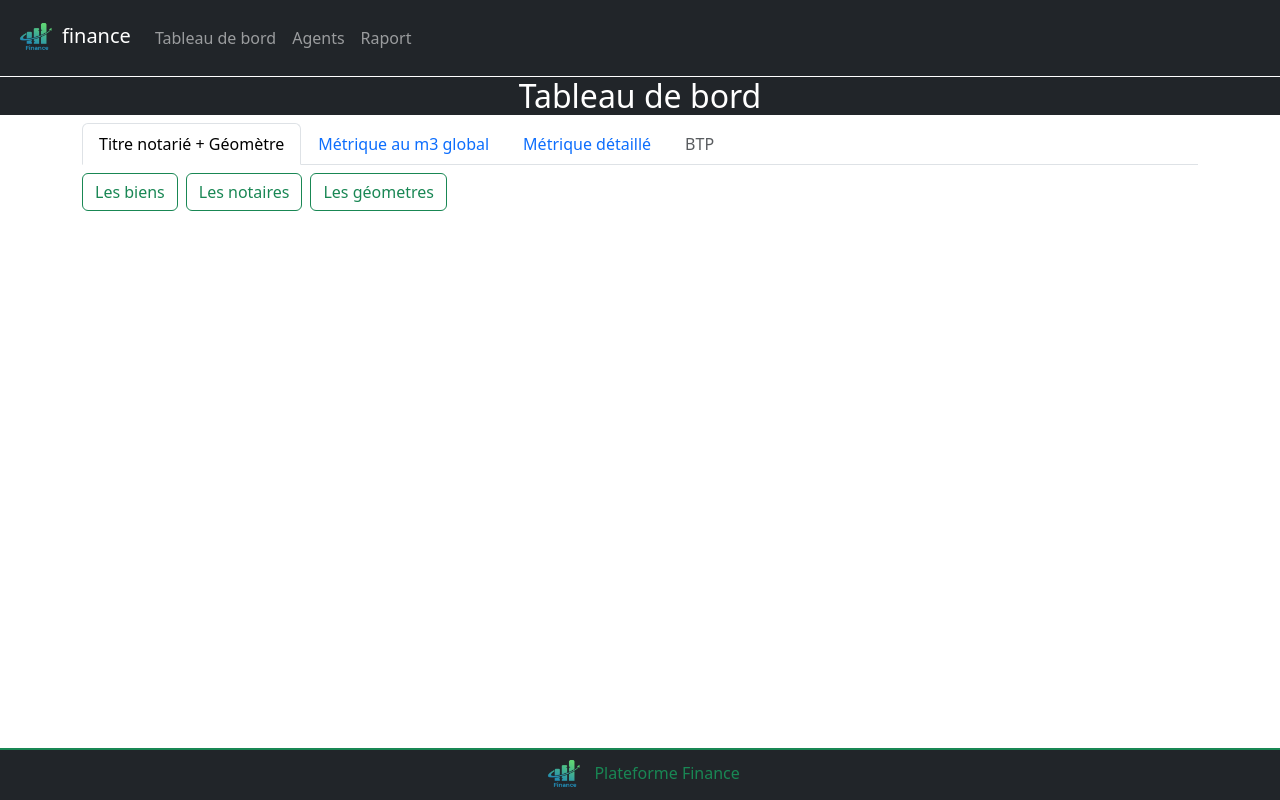
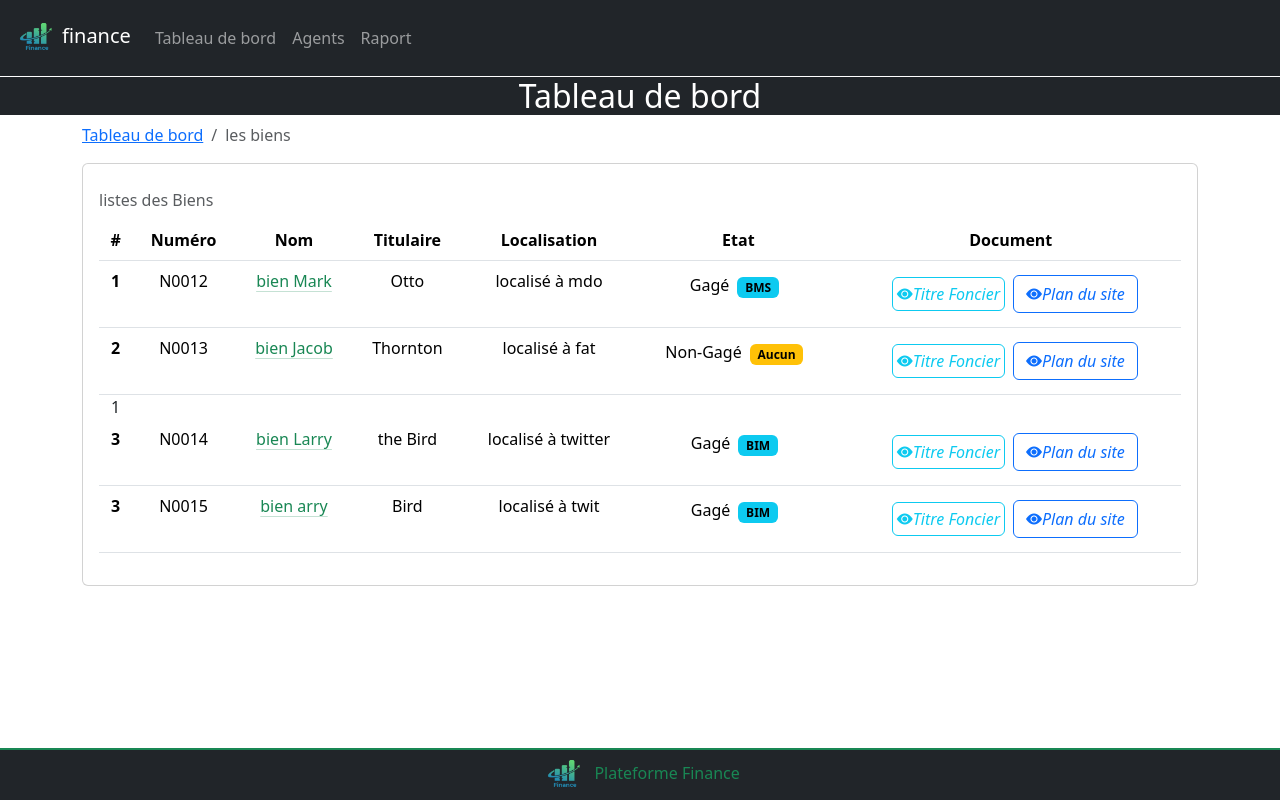
Before and after one commit to MyConcept/finance, a React (Create React App) app: page / in a window 1280 px wide. Built offline with nearby package versions, Linux system fonts and the light colour scheme.

Commit message:
comit 13/07

```diff
--- a/src/Layout/Layout.js
+++ b/src/Layout/Layout.js
@@ -5,176 +5,78 @@ export default function Layout() {
         <>
             <h2 class="bg-dark text-white text-rigth border-top borber-1 border-white mp-2 text-center">Tableau de bord</h2>
             <div class="container">
-                <ul class="nav nav-tabs mb-2" id="myTab" role="tablist">
-                    <li class="nav-item" role="presentation">
-                        <button class="nav-link active" id="home-tab" data-bs-toggle="tab" data-bs-target="#home-tab-pane" type="button" role="tab" aria-controls="home-tab-pane" aria-selected="true">Titre notarié + Géomètre</button>
-                    </li>
-                    <li class="nav-item" role="presentation">
-                        <button class="nav-link" id="profile-tab" data-bs-toggle="tab" data-bs-target="#profile-tab-pane" type="button" role="tab" aria-controls="profile-tab-pane" aria-selected="false">Métrique au m3 global</button>
-                    </li>
-                    <li class="nav-item" role="presentation">
-                        <button class="nav-link" id="contact-tab" data-bs-toggle="tab" data-bs-target="#contact-tab-pane" type="button" role="tab" aria-controls="contact-tab-pane" aria-selected="false">Métrique détaillé</button>
-                    </li>
-                    <li class="nav-item" role="presentation">
-                        <button class="nav-link" id="disabled-tab" data-bs-toggle="tab" data-bs-target="#disabled-tab-pane" type="button" role="tab" aria-controls="disabled-tab-pane" aria-selected="false" disabled>BTP</button>
-                    </li>
-                </ul>
-                <div class="tab-content" id="myTabContent">
-                    <div class="tab-pane fade show active" id="home-tab-pane" role="tabpanel" aria-labelledby="home-tab" tabindex="0">
-                        <p>
-                            <button class="btn btn btn-outline-success me-2" type="button" data-bs-toggle="collapse" data-bs-target="#collapseExample" aria-expanded="false" aria-controls="collapseExample">
-                                Les biens
-                            </button>
-                            <button class="btn btn btn-outline-success me-2" type="button" data-bs-toggle="collapse" data-bs-target="#collapseExample1" aria-expanded="false" aria-controls="collapseExample">
-                                Les notaires
-                            </button>
-                            <button class="btn btn btn-outline-success me-2" type="button" data-bs-toggle="collapse" data-bs-target="#collapseExample2" aria-expanded="false" aria-controls="collapseExample">
-                                Les géometres
-                            </button>
-                        </p>
-                        <div class="collapse" id="collapseExample">
-                            <div class="card card-body">
                 <nav aria-label="breadcrumb">
                     <ol class="breadcrumb">
-                                        <li class="breadcrumb-item"><a href="#">Titre notarié + Géomètre</a></li>
+                        <li class="breadcrumb-item"><a href="#">Tableau de bord</a></li>
                         <li class="breadcrumb-item active" aria-current="page">les biens</li>
                     </ol>
                 </nav>
-                                <table class="table caption-top">
+                <div class="card card-body">
+                    <table class="table caption-top text-center">
                         <caption>listes des Biens</caption>
                         <thead>
                             <tr>
                                 <th scope="col">#</th>
+                                <th scope="col">Numéro</th>
                                 <th scope="col">Nom </th>
                                 <th scope="col">Titulaire</th>
                                 <th scope="col">Localisation</th>
                                 <th scope="col">Etat</th>
-                                            <th scope="col">Action</th>
+                                <th scope="col">Document</th>
                             </tr>
                         </thead>
                         <tbody>
                             <tr>
                                 <th scope="row">1</th>
-                                            <td> bien Mark</td>
+                                <td>N0012</td>
+                                <td> <a class="link-success link-offset-2 link-underline-opacity-25 link-underline-opacity-100-hover" href="#">bien Mark</a></td>
                                 <td>Otto</td>
                                 <td> localisé à mdo</td>
-                                            <td>placé</td>
-                                            <td><button type="button" class="btn btn-outline-info" data-bs-toggle="modal" data-bs-target="#staticBackdrop"> <i class="bi bi-eye-fill">Voir</i></button></td>
+                                <td>Gagé<span class="badge text-bg-info m-2">BMS</span></td>
+                                <td><button type="button" class="btn btn-outline-info p-1 m-2" data-bs-toggle="modal" data-bs-target="#staticBackdrop"> <i class="bi bi-eye-fill">Titre Foncier</i></button><button type="button" class="btn btn-outline-primary" data-bs-toggle="modal" data-bs-target="#staticBackdrop1"> <i class="bi bi-eye-fill">Plan du site</i></button></td>
                             </tr>
                             <tr>
                                 <th scope="row">2</th>
-                                            <td> bien Jacob</td>
+                                <td>N0013</td>
+                                <td> <a class="link-success link-offset-2 link-underline-opacity-25 link-underline-opacity-100-hover" href="#">bien Jacob</a></td>
                                 <td>Thornton</td>
                                 <td> localisé à fat</td>
-                                            <td>vendu</td>
-                                            <td><button type="button" class="btn btn-outline-info" data-bs-toggle="modal" data-bs-target="#staticBackdrop"> <i class="bi bi-eye-fill">Voir</i></button></td>
+                                <td>Non-Gagé<span class="badge text-bg-warning m-2">Aucun</span></td>
+                                <td><button type="button" class="btn btn-outline-info p-1 m-2" data-bs-toggle="modal" data-bs-target="#staticBackdrop"> <i class="bi bi-eye-fill">Titre Foncier</i></button><button type="button" class="btn btn-outline-primary" data-bs-toggle="modal" data-bs-target="#staticBackdrop1"> <i class="bi bi-eye-fill">Plan du site</i></button></td>
+                            </tr>1
+                            <tr>
+                                <th scope="row">3</th>
+                                <td>N0014</td>
+                                <td> <a class="link-success link-offset-2 link-underline-opacity-25 link-underline-opacity-100-hover" href="#">bien Larry</a></td>
+                                <td>the Bird</td>
+                                <td> localisé à twitter</td>
+                                <td>Gagé<span class="badge text-bg-info m-2">BIM</span></td>
+                                <td><button type="button" class="btn btn-outline-info p-1 m-2" data-bs-toggle="modal" data-bs-target="#staticBackdrop"> <i class="bi bi-eye-fill">Titre Foncier</i></button><button type="button" class="btn btn-outline-primary" data-bs-toggle="modal" data-bs-target="#staticBackdrop1"> <i class="bi bi-eye-fill">Plan du site</i></button></td>
                             </tr>
                             <tr>
                                 <th scope="row">3</th>
-                                            <td> bien Larry</td>
-                                            <td>the Bird</td>
-                                            <td> localisé à twitter</td>
-                                            <td>litigé</td>
-                                            <td><button type="button" class="btn btn-outline-info" data-bs-toggle="modal" data-bs-target="#staticBackdrop"> <i class="bi bi-eye-fill">Voir</i></button></td>
+                                <td>N0015</td>
+                                <td> <a class="link-success link-offset-2 link-underline-opacity-25 link-underline-opacity-100-hover" href="#">bien arry</a></td>
+                                <td>Bird</td>
+                                <td> localisé à twit</td>
+                                <td>Gagé<span class="badge text-bg-info m-2">BIM</span></td>
+                                <td><button type="button" class="btn btn-outline-info p-1 m-2" data-bs-toggle="modal" data-bs-target="#staticBackdrop"> <i class="bi bi-eye-fill">Titre Foncier</i></button><button type="button" class="btn btn-outline-primary" data-bs-toggle="modal" data-bs-target="#staticBackdrop1"> <i class="bi bi-eye-fill">Plan du site</i></button></td>
                             </tr>
 
                         </tbody>
                     </table>
                 </div>
+
+
+                <div class="modal fade" id="staticBackdrop" data-bs-backdrop="static" data-bs-keyboard="false" tabindex="-1" aria-labelledby="staticBackdropLabel" aria-hidden="true">
+                    <div class="modal-dialog">
+                        <div class="modal-content">
+                            <div class="modal-header">
+                                <h1 class="modal-title fs-5" id="staticBackdropLabel">Titre Foncier</h1>
+                                <button type="button" class="btn-close" data-bs-dismiss="modal" aria-label="Close"></button>
                             </div>
-                        <div class="collapse" id="collapseExample1">
-                            <div class="card card-body">
-                                <nav aria-label="breadcrumb">
-                                    <ol class="breadcrumb">
-                                        <li class="breadcrumb-item"><a href="#">Titre notarié + Géomètre</a></li>
-                                        <li class="breadcrumb-item active" aria-current="page">les notaires</li>
-                                    </ol>
-                                </nav>
-                                <table class="table caption-top">
-                                    <caption>listes des notaires</caption>
-                                    <thead>
-                                        <tr>
-                                            <th scope="col">#</th>
-                                            <th scope="col">Nom et Prenom</th>
-                                            <th scope="col">Qualité</th>
-                                            <th scope="col">Autorité Administrative</th>
-                                            <th scope="col">Action</th>
-                                        </tr>
-                                    </thead>
-                                    <tbody>
-                                        <tr>
-                                            <th scope="row">1</th>
-                                            <td>Mark</td>
-                                            <td>Otto</td>
-                                            <td>@mdo</td>
-                                            <td><button type="button" class="btn btn-outline-info" data-bs-toggle="modal" data-bs-target="#staticBackdrop"> <i class="bi bi-eye-fill">Voir</i></button></td>
-                                        </tr>
-                                        <tr>
-                                            <th scope="row">2</th>
-                                            <td>Jacob</td>
-                                            <td>Thornton</td>
-                                            <td>@fat</td>
-                                            <td><button type="button" class="btn btn-outline-info" data-bs-toggle="modal" data-bs-target="#staticBackdrop"> <i class="bi bi-eye-fill">Voir</i></button></td>
-                                        </tr>
-                                        <tr>
-                                            <th scope="row">3</th>
-                                            <td>Larry</td>
-                                            <td>the Bird</td>
-                                            <td>@twitter</td>
-                                            <td><button type="button" class="btn btn-outline-info" data-bs-toggle="modal" data-bs-target="#staticBackdrop"> <i class="bi bi-eye-fill">Voir</i></button></td>
-                                        </tr>
-                                    </tbody>
-                                </table>
-                            </div>
-                        </div>
-                        <div class="collapse" id="collapseExample2">
-                            <div class="card card-body">
-                                <nav aria-label="breadcrumb">
-                                    <ol class="breadcrumb">
-                                        <li class="breadcrumb-item"><a href="#">Titre notarié + Géomètre</a></li>
-                                        <li class="breadcrumb-item active" aria-current="page">les géomètres</li>
-                                    </ol>
-                                </nav>
-                                <table class="table caption-top">
-                                    <caption>listes des géomètres</caption>
-                                    <thead>
-                                        <tr>
-                                            <th scope="col">#</th>
-                                            <th scope="col">Nom et Prenom</th>
-                                            <th scope="col">Qualité</th>
-                                            <th scope="col">Autorité Administrative</th>
-                                            <th scope="col">Action</th>
-                                        </tr>
-                                    </thead>
-                                    <tbody>
-                                        <tr>
-                                            <th scope="row">1</th>
-                                            <td>Mark</td>
-                                            <td>Otto</td>
-                                            <td>@mdo</td>
-                                            <td><button type="button" class="btn btn-outline-info" data-bs-toggle="modal" data-bs-target="#staticBackdrop"> <i class="bi bi-eye-fill">Voir</i></button></td>
-                                        </tr>
-                                        <tr>
-                                            <th scope="row">2</th>
-                                            <td>Jacob</td>
-                                            <td>Thornton</td>
-                                            <td>@fat</td>
-                                            <td><button type="button" class="btn btn-outline-info" data-bs-toggle="modal" data-bs-target="#staticBackdrop"> <i class="bi bi-eye-fill">Voir</i></button></td>
-                                        </tr>
-                                        <tr>
-                                            <th scope="row">3</th>
-                                            <td>Larry</td>
-                                            <td>the Bird</td>
-                                            <td>@twitter</td>
-                                            <td><button type="button" class="btn btn-outline-info" data-bs-toggle="modal" data-bs-target="#staticBackdrop"> <i class="bi bi-eye-fill">Voir</i></button></td>
-                                        </tr>
-                                    </tbody>
-                                </table>
-                            </div>
-                        </div>
-
-                    </div>
-                    <div class="tab-pane fade" id="profile-tab-pane" role="tabpanel" aria-labelledby="profile-tab" tabindex="0">
+                            <div class="modal-body">
+                                les informations suplementaires et completes seront affichées ici<br />
                                 <p class="card-text placeholder-glow">
                                     <span class="placeholder col-7"></span>
                                     <span class="placeholder col-4"></span>
@@ -183,30 +85,17 @@ export default function Layout() {
                                     <span class="placeholder col-8"></span>
                                 </p>
                             </div>
-                    <div class="tab-pane fade" id="contact-tab-pane" role="tabpanel" aria-labelledby="contact-tab" tabindex="0">
-                        <p class="card-text placeholder-glow">
-                            <span class="placeholder col-7"></span>
-                            <span class="placeholder col-4"></span>
-                            <span class="placeholder col-4"></span>
-                            <span class="placeholder col-6"></span>
-                            <span class="placeholder col-8"></span>
-                        </p>
-                    </div>
-                    <div class="tab-pane fade" id="disabled-tab-pane" role="tabpanel" aria-labelledby="disabled-tab" tabindex="0">
-                        <p class="card-text placeholder-glow">
-                            <span class="placeholder col-7"></span>
-                            <span class="placeholder col-4"></span>
-                            <span class="placeholder col-4"></span>
-                            <span class="placeholder col-6"></span>
-                            <span class="placeholder col-8"></span>
-                        </p>
+                            <div class="modal-footer">
+                                <button type="button" class="btn btn-secondary" data-bs-dismiss="modal">Fermer</button>
                             </div>
                         </div>
-                <div class="modal fade" id="staticBackdrop" data-bs-backdrop="static" data-bs-keyboard="false" tabindex="-1" aria-labelledby="staticBackdropLabel" aria-hidden="true">
+                    </div>
+                </div>
+                <div class="modal fade" id="staticBackdrop1" data-bs-backdrop="static" data-bs-keyboard="false" tabindex="-1" aria-labelledby="staticBackdropLabel" aria-hidden="true">
                     <div class="modal-dialog">
                         <div class="modal-content">
                             <div class="modal-header">
-                                <h1 class="modal-title fs-5" id="staticBackdropLabel">information sur....</h1>
+                                <h1 class="modal-title fs-5" id="staticBackdropLabel">Plan du site</h1>
                                 <button type="button" class="btn-close" data-bs-dismiss="modal" aria-label="Close"></button>
                             </div>
                             <div class="modal-body">
```
Lines whose indentation alone changed are shown as unchanged.
